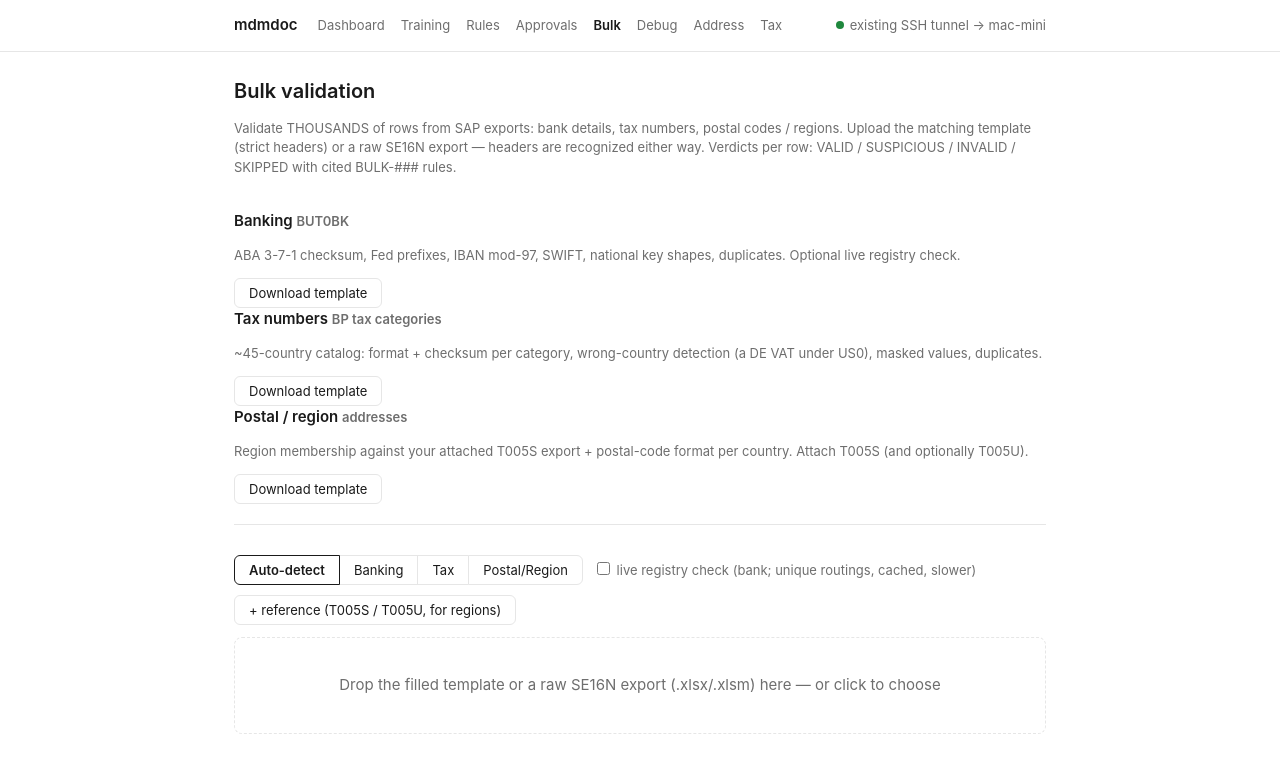
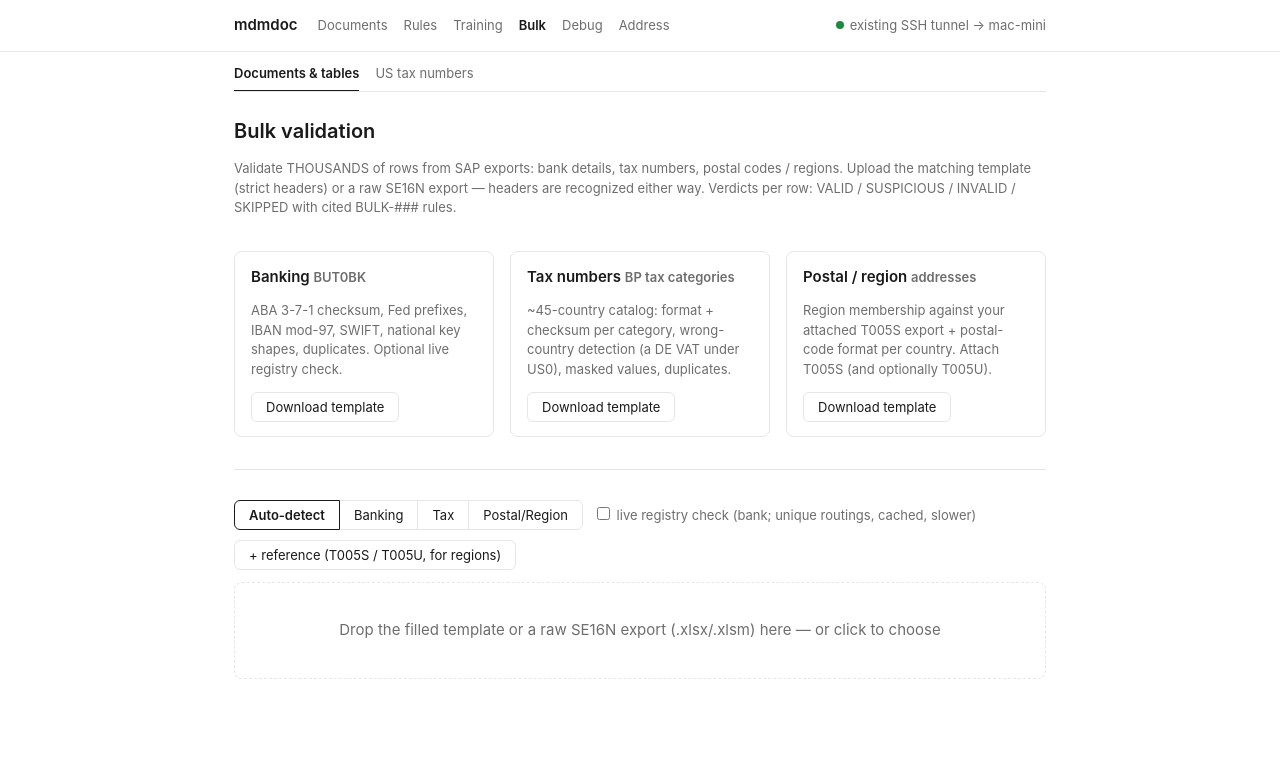
Before and after one commit to egorgerasimov11/mdm-doc-validator, a FastAPI app: page /ui/bulk in a window 1280 px wide. Shown: the top 764 px of the page. Run offline with FastAPI, Linux system fonts and the light colour scheme; data that the repository does not hold is empty; some libraries are stand-ins or nearby versions.

Commit message:
N1: one window — grouped tabs + sub-tabs (nav only, visuals untouched)
The console had grown to 8 flat nav links over 11 pages. Regroup into 5 primary
tabs — Documents · Rules · Training · Bulk · Debug — with a sub-tab row for the
two families that have children (Rules: editor | approvals; Bulk: documents &
tables | US tax numbers). Nothing about the Codex look changes: the tab bar
reuses the existing nav/nav a.current rules, only .subtabs is new CSS.

- ui.py: "page" becomes the NAV GROUP (a run page still lights Documents) and
  _ctx gains "subpage"; template-only variables, nothing in Python reads them
- fixes: Approvals never highlighted (its route set page='rules', so the Rules
  editor lit up instead); the /address link was DEAD whenever addrval is absent
  (app.py skips the mount) — it now renders only when app.state.addr_enabled
- the dashboard's duplicate #doctor-strip is gone: the header chip is the live
  one (refreshed every 60s) and now carries TEXT/VISION/tesseract in its title;
  the full doctor stays on Debug. The dashboard also stops blocking on a
  synchronous model-host probe on every page load
- app.css: .subtabs + .bulk-cards/.card/.cmp-table/.ok — four classes the
  markup has been using all along without a single rule behind them

559 tests green; every route's tab/sub-tab highlight verified.

Co-Authored-By: Claude Fable 5 <noreply@anthropic.com>

```diff
--- a/src/mdmdoc/server/app.py
+++ b/src/mdmdoc/server/app.py
@@ -78,10 +78,14 @@ def create_app(mode: str | None = None) -> FastAPI:
         from .ui import router_ui
         app.include_router(router_ui)
 
-        # optional address-validator tab (separate project; same URL when installed)
+        # optional address-validator tab (separate project; same URL when installed).
+        # app.state.addr_enabled drives the nav entry — a link to an unmounted
+        # sub-app is a dead link, so the tab only exists when the mount succeeded.
+        app.state.addr_enabled = False
         try:
             from addrval.server import create_address_app
             app.mount("/address", create_address_app())
+            app.state.addr_enabled = True
         except ImportError:
             logging.getLogger("mdmdoc").info("addrval not installed — /address tab disabled")
 
--- a/src/mdmdoc/server/static/ui/app.css
+++ b/src/mdmdoc/server/static/ui/app.css
@@ -175,3 +175,15 @@ summary { font-size: 13px; color: var(--secondary); cursor: pointer; }
 /* the hidden attribute must always win over class display rules
    (.actions{display:flex} was overriding [hidden] on the progress rows) */
 [hidden] { display: none !important; }
+
+/* N1: one window — grouped tabs + sub-tabs. The primary tab bar reuses the
+   existing nav/nav a.current rules; only the sub-tab row is new. */
+.subtabs { display: flex; gap: 16px; padding: 8px 0 0; border-bottom: 1px solid var(--divider); }
+.subtabs a { font-size: 13px; color: var(--secondary); text-decoration: none; padding: 4px 0 8px; }
+.subtabs a.current { color: var(--ink); font-weight: 600; box-shadow: inset 0 -1px 0 var(--ink); }
+
+/* classes the markup already used but the stylesheet never defined */
+.bulk-cards { display: flex; gap: 16px; flex-wrap: wrap; margin: 12px 0; }
+.card { flex: 1 1 220px; border: 1px solid var(--divider); border-radius: 8px; padding: 14px 16px; }
+.cmp-table th, .cmp-table td { padding: 4px 10px 4px 0; }
+.ok { color: var(--accept); }
--- a/src/mdmdoc/server/static/ui/app.js
+++ b/src/mdmdoc/server/static/ui/app.js
@@ -905,6 +905,14 @@ window.mdmdoc = (() => {
       const ok = d.model_host && d.model_host.reachable;
       chip.innerHTML = `<span class="dot ${ok ? "dot--ok" : "dot--down"}"></span>` +
         (ok ? d.model_host.source : "model host down");
+      // the dashboard used to repeat this in its own strip; it lives here now
+      const roles = d.roles || {};
+      chip.title = [
+        ok ? "model host: " + d.model_host.source : "model host unreachable",
+        roles.TEXT ? "TEXT " + roles.TEXT.resolved : "",
+        roles.VISION ? "VISION " + roles.VISION.resolved : "",
+        "tesseract " + ((d.tesseract && d.tesseract.path) ? "ok" : "missing"),
+      ].filter(Boolean).join(" · ");
     } catch (e) { chip.textContent = ""; }
   }
   refreshChip();
--- a/src/mdmdoc/server/templates/ui/base.html
+++ b/src/mdmdoc/server/templates/ui/base.html
@@ -11,19 +11,28 @@
 <header>
   <div class="wrap header-row">
     <span class="wordmark">mdmdoc</span>
-    <nav>
-      <a href="/ui" class="{{ 'current' if page == 'dashboard' }}">Dashboard</a>
+    <nav class="tabbar">
+      <a href="/ui" class="{{ 'current' if page == 'documents' }}">Documents</a>
+      <a href="/ui/rules" class="{{ 'current' if page == 'rules' }}">Rules</a>
       <a href="/ui/training" class="{{ 'current' if page == 'training' }}">Training</a>
-      <a href="/ui/rules" class="{{ 'current' if page == 'rules' }}">Rules</a>
-      <a href="/ui/rules/approve">Approvals</a>
       <a href="/ui/bulk" class="{{ 'current' if page == 'bulk' }}">Bulk</a>
       <a href="/ui/debug" class="{{ 'current' if page == 'debug' }}">Debug</a>
-      <a href="/address/">Address</a>
-      <a href="/ui/tax" class="{{ 'current' if page == 'tax' }}">Tax</a>
+      {% if request.app.state.addr_enabled %}<a href="/address/">Address</a>{% endif %}
     </nav>
     <span id="host-chip" class="meta host-chip">…</span>
   </div>
 </header>
+{% if page == 'rules' %}
+<div class="wrap"><nav class="subtabs">
+  <a href="/ui/rules" class="{{ 'current' if subpage == 'editor' }}">Rule editor</a>
+  <a href="/ui/rules/approve" class="{{ 'current' if subpage == 'approvals' }}">Approvals</a>
+</nav></div>
+{% elif page == 'bulk' %}
+<div class="wrap"><nav class="subtabs">
+  <a href="/ui/bulk" class="{{ 'current' if subpage == 'bulk' }}">Documents &amp; tables</a>
+  <a href="/ui/tax" class="{{ 'current' if subpage == 'tax' }}">US tax numbers</a>
+</nav></div>
+{% endif %}
 <main class="wrap">
 {% block content %}{% endblock %}
 </main>
```
Also changed, not shown: src/mdmdoc/server/templates/ui/dashboard.html (+2 -8 lines), src/mdmdoc/server/ui.py (+17 -11 lines).
